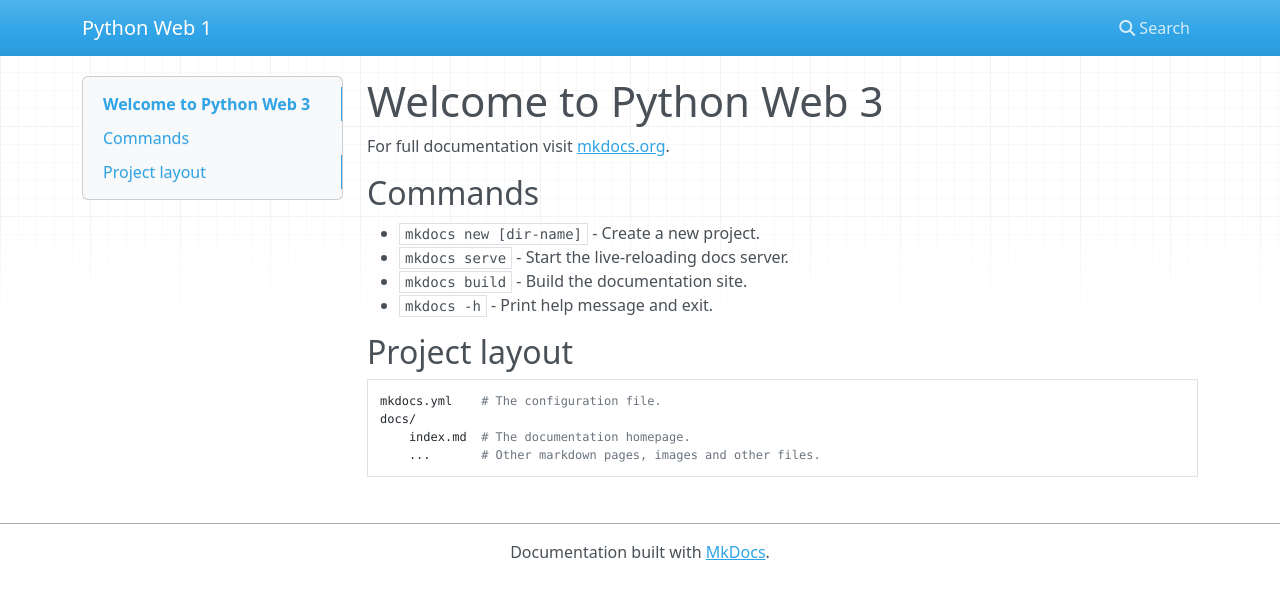
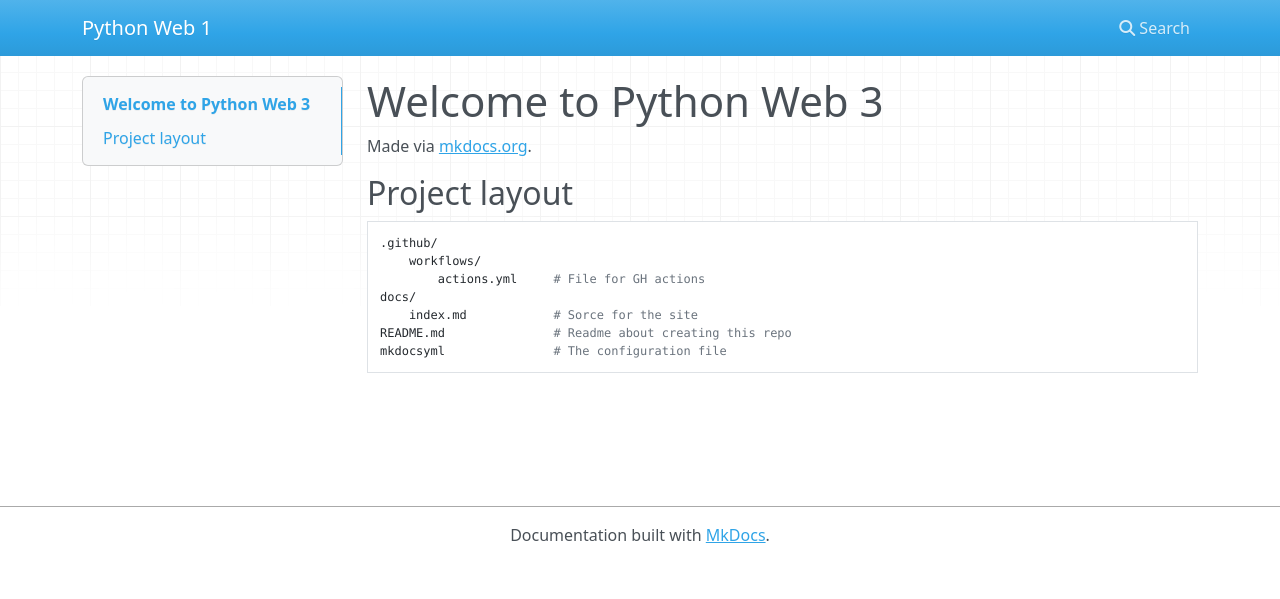
Before and after one commit to Zombe2203/pythonWebPrj1, an MkDocs documentation site: the page built from docs/index.md, in a window 1280 px wide. Shown: the top 599 px of the page. Built offline with MkDocs 1.6.1, drawn with Linux system fonts in a browser that asks for light colours; nearby versions of some CDN libraries.

Commit message:
Completed README.md + modified index.md + removed actions.yml comments

```diff
--- a/docs/index.md
+++ b/docs/index.md
@@ -1,17 +1,13 @@
 # Welcome to Python Web 3
 
-For full documentation visit [mkdocs.org](https://www.mkdocs.org).
-
-## Commands
-
-* `mkdocs new [dir-name]` - Create a new project.
-* `mkdocs serve` - Start the live-reloading docs server.
-* `mkdocs build` - Build the documentation site.
-* `mkdocs -h` - Print help message and exit.
+Made via [mkdocs.org](https://www.mkdocs.org).
 
 ## Project layout
 
-    mkdocs.yml    # The configuration file.
+    .github/
+        workflows/
+            actions.yml     # File for GH actions
     docs/
-        index.md  # The documentation homepage.
-        ...       # Other markdown pages, images and other files.
+        index.md            # Sorce for the site
+    README.md               # Readme about creating this repo
+    mkdocsyml               # The configuration file
```
Also changed, not shown: README.md (+18 -1 lines), 1 other file.
